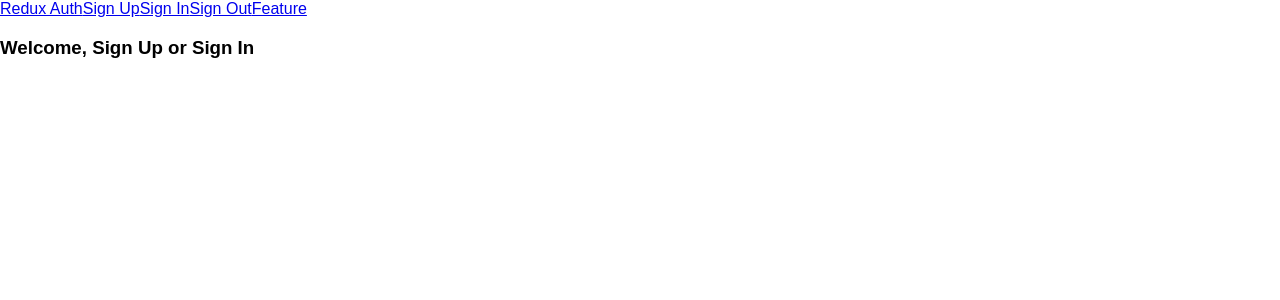
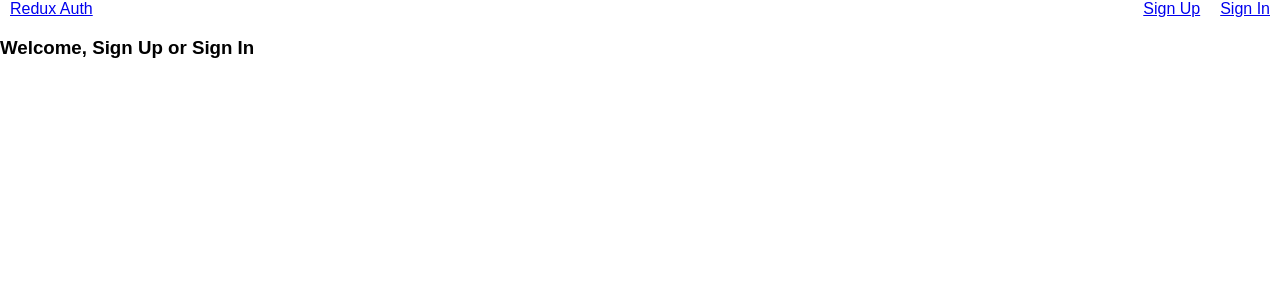
Before and after one commit to francispham/React-Authentication-Client, a React (Create React App) app in the folder client/: page / in a window 1280 px wide. Shown: the top 300 px of the page. Built offline with nearby package versions, Linux system fonts and the light colour scheme.

Commit message:
Style Header

```diff
--- a/client/src/components/Header.js
+++ b/client/src/components/Header.js
@@ -1,18 +1,39 @@
 import React, { Component } from 'react';
 import { Link } from 'react-router-dom';
+import { connect } from 'react-redux';
+import './HeaderStyle.css';
 
 class Header extends Component {
+  renderLinks() {
+    if (this.props.authenticated) {
+      return (
+        <div>
+          <Link to="/signout">Sign Out</Link>
+          <Link to="/feature">Feature</Link>
+        </div>
+      );
+    } else {
+      return (
+        <div>
+          <Link to="/signup">Sign Up</Link>
+          <Link to="/signin">Sign In</Link>
+        </div>
+      )
+    }
+  }
+
   render() {
     return(
-      <div>
+      <div className="header">
         <Link to="/">Redux Auth</Link>
-        <Link to="/signup">Sign Up</Link>
-        <Link to="/signin">Sign In</Link>
-        <Link to="/signout">Sign Out</Link>
-        <Link to="/feature">Feature</Link>
+        {this.renderLinks()}
       </div>
     )
   }
 }
 
-export default Header;
+function mapStateToProps(state) {
+  return { authenticated: state.auth.authenticated };
+}
+
+export default connect(mapStateToProps)(Header);
--- /dev/null
+++ b/client/src/components/HeaderStyle.css
@@ -0,0 +1,8 @@
+.header {
+  display: flex;
+  justify-content: space-between;
+}
+
+.header a {
+  margin: 0 10px;
+}
```
